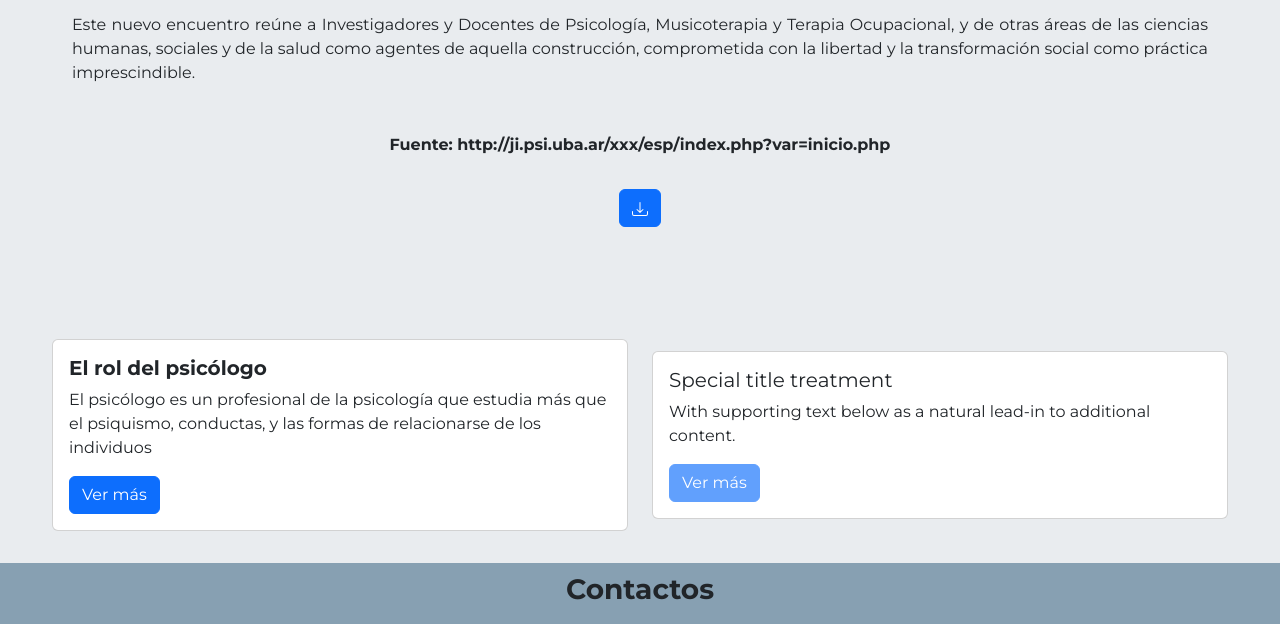
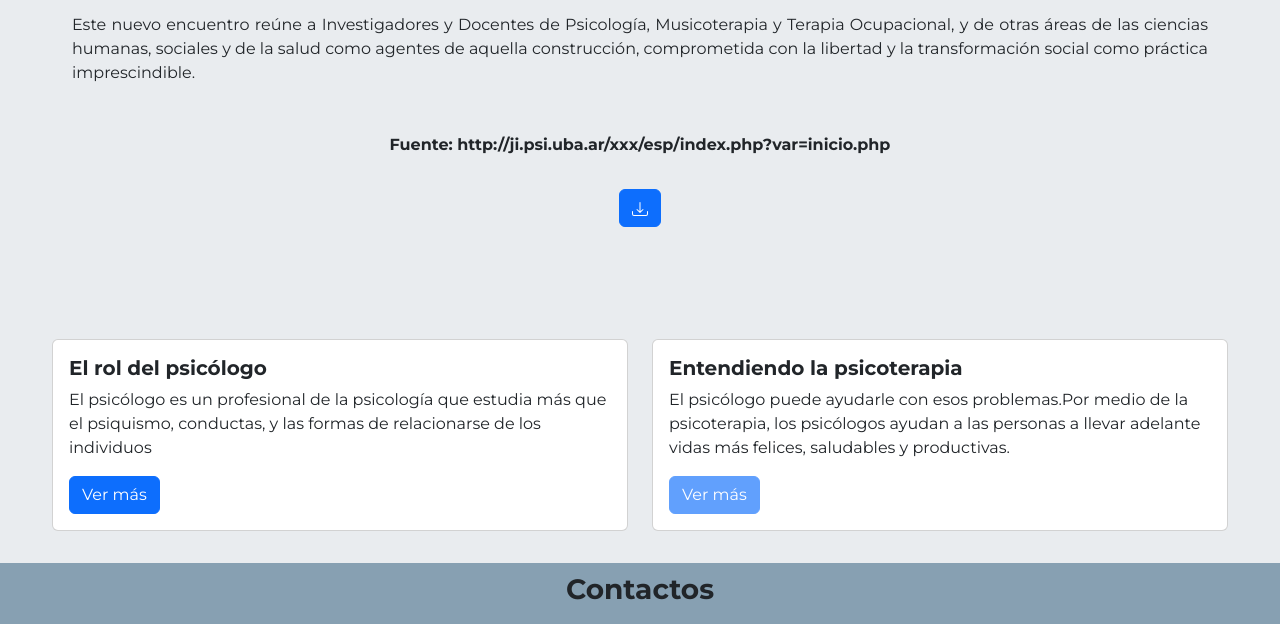
Before and after one commit to 5to2do/PreEntrega2RodriguezToledo, a plain HTML site: page pages/articulo-1.html in a window 1280 px wide. Shown: the part 1446-2070 px from the top of the page. Drawn offline with nearby package versions, Linux system fonts and the light colour scheme.

Commit message:
card de articulo

```diff
--- a/pages/articulo-1.html
+++ b/pages/articulo-1.html
@@ -98,8 +98,8 @@
         <div class="col-sm-6">
           <div class="card">
             <div class="card-body">
-              <h5 class="card-title">Special title treatment</h5>
-              <p class="card-text">With supporting text below as a natural lead-in to additional content.</p>
+              <h5 class="card-title fw-bold">Entendiendo la psicoterapia</h5>
+              <p class="card-text">El psicólogo puede ayudarle con esos problemas.Por medio de la psicoterapia, los psicólogos ayudan a las personas a llevar adelante vidas más felices, saludables y productivas.</p>
               <a href="#" class="btn btn-primary disabled">Ver más</a>
             </div>
           </div>
```
Also changed, not shown: pages/articulo-2.html (+2 -2 lines).
